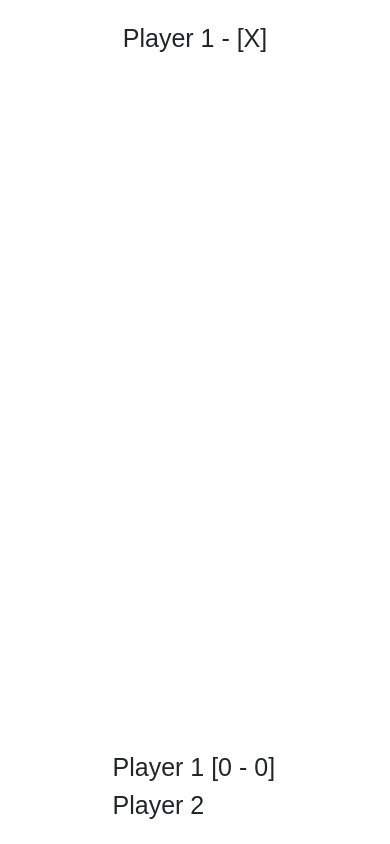
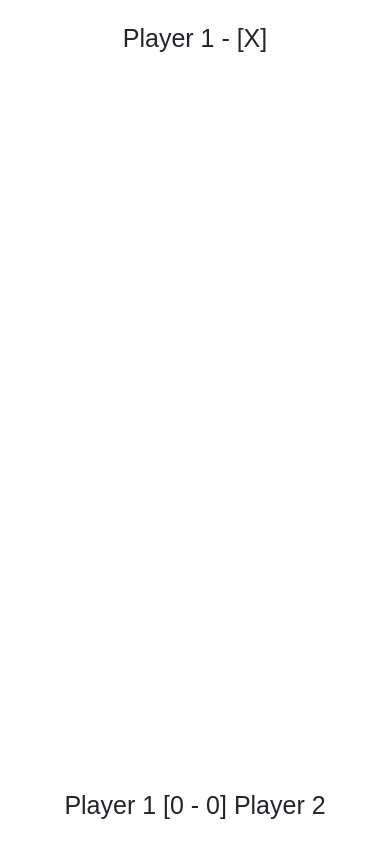
Before and after one commit to Tebogo60/tic_tac_toe, a plain HTML site: page index.html in a window 390 px wide. Both pictures are taken after a click on the element "Start Game". Drawn offline with nearby package versions, Linux system fonts and the light colour scheme.

Commit message:
fixed player and score board responsiveness

```diff
--- a/style.css
+++ b/style.css
@@ -153,11 +153,14 @@ body {
   opacity: 0;
 }
 
-@media (max-width: 420px) {
+@media (max-width: 550px) {
   .bg-start {
-    width: calc(100% - 30px);
+    height: 300px;
   }
-  .board {
+  .bg-start,
+  .player-board,
+  .score-board {
+    text-align: center;
     width: calc(100% - 30px);
   }
 }
```
